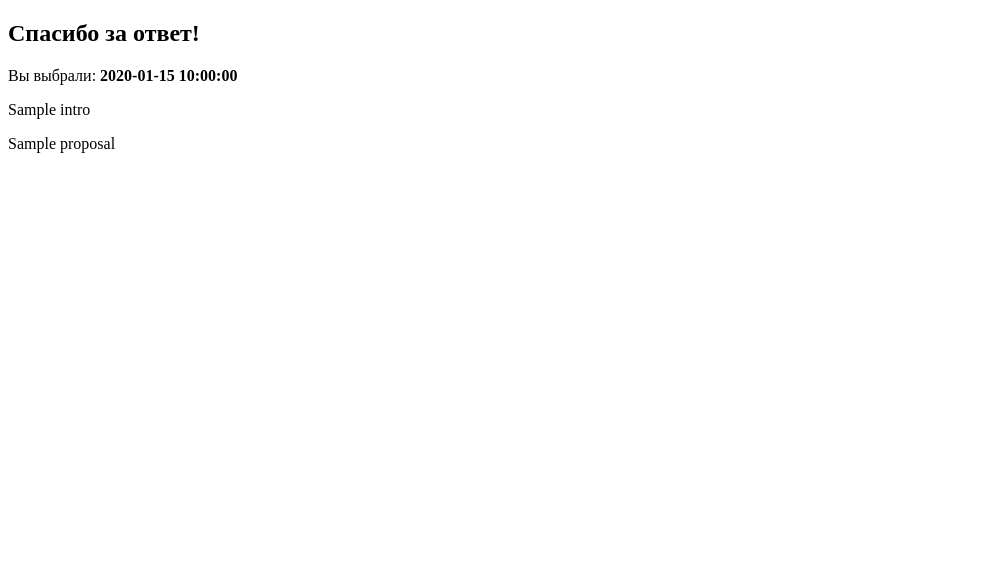
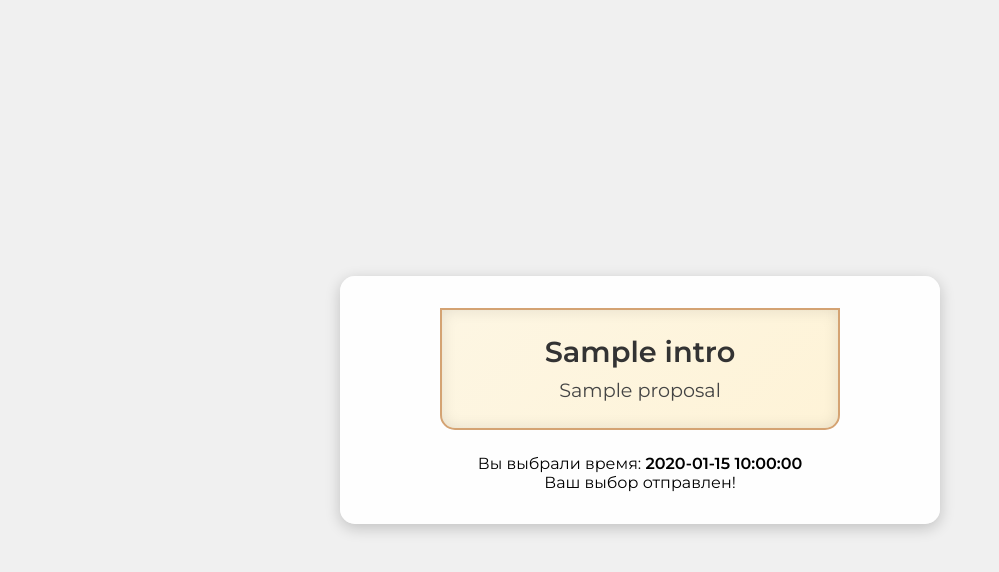
Before and after one commit to Lavochka123/svety1111, a Flask app: template template/confirmation.html in a window 1280 px wide. Shown: the top 572 px of the page, without its empty margins (0-999 px from the left). Run offline with Flask 3, Linux system fonts and the light colour scheme; the template is opened without the code that fills it: most values are stand-ins (such as "Sample title", 1, 10 or a date in 2020).

Commit message:
Update confirmation.html

```diff
--- a/template/confirmation.html
+++ b/template/confirmation.html
@@ -1,13 +1,25 @@
 <!DOCTYPE html>
-<html>
+<html lang="ru">
 <head>
-    <meta charset="UTF-8">
-    <title>Подтверждение</title>
+  <meta charset="UTF-8">
+  <title>Подтверждение</title>
+  <link href="https://fonts.googleapis.com/css?family=Montserrat:400,600|Roboto:300,400&display=swap" rel="stylesheet">
+  <link rel="stylesheet" href="/static/css/style.css">
 </head>
-<body>
-    <h2>Спасибо за ответ!</h2>
-    <p>Вы выбрали: <strong>{{ selected_time }}</strong></p>
-    <p>{{ intro }}</p>
-    <p>{{ proposal }}</p>
+<body class="{{ design }}">
+  <div class="container">
+    <div class="envelope">
+      <!-- Можно скрыть клапан, если не нужен -->
+      <div class="envelope-flap" style="display: none;"></div>
+      <div class="envelope-body">
+        <div class="letter-content">
+          <h1>{{ intro }}</h1>
+          <p>{{ proposal }}</p>
+        </div>
+      </div>
+    </div>
+    <p>Вы выбрали время: <strong>{{ selected_time }}</strong></p>
+    <p>Ваш выбор отправлен!</p>
+  </div>
 </body>
 </html>
```
